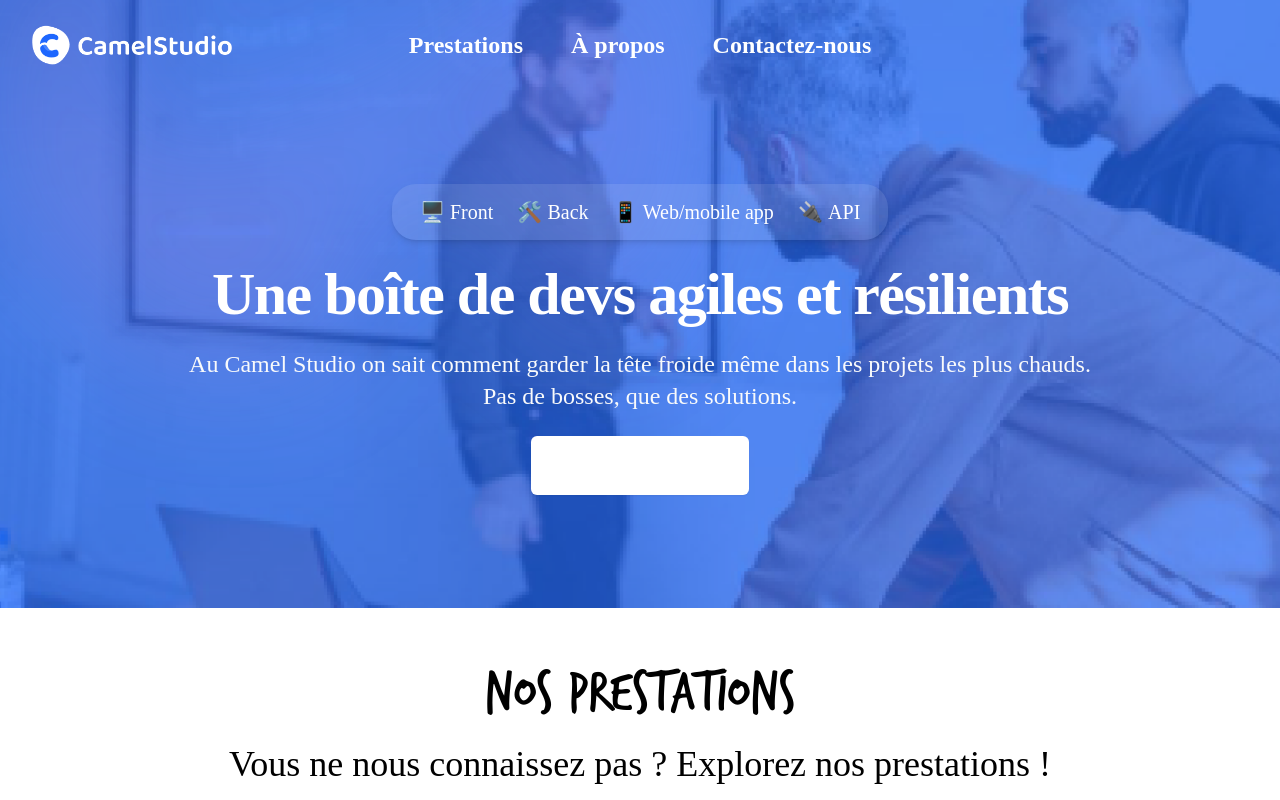
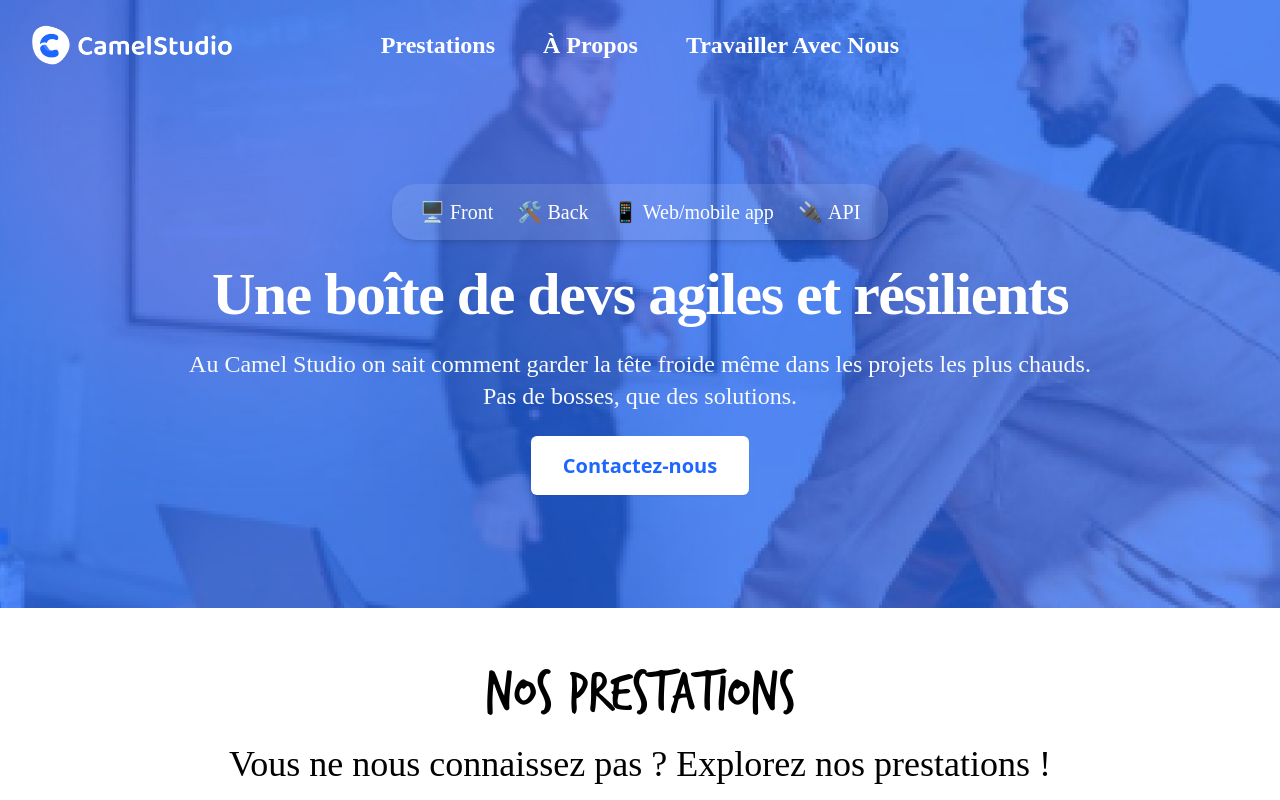
Before and after one commit to AzizOuertani/camelstudio-landing-page, a Next.js app: page / in a window 1280 px wide. Shown: the top 800 px of the page. Built offline with nearby package versions, Linux system fonts and the light colour scheme.

Commit message:
updat icon color in responsive + update navbar content

```diff
--- a/src/components/hero/index.tsx
+++ b/src/components/hero/index.tsx
@@ -32,7 +32,7 @@ export default function Hero() {
               onClick={() => setMobileMenuOpen(true)}
             >
               <span className="sr-only">Open main menu</span>
-              <HiBars3 className="h-6 w-6" aria-hidden="true" />
+              <HiBars3 className="h-6 w-6 text-white" aria-hidden="true" />
             </button>
           </div>
           <div className="hidden lg:flex lg:gap-x-12 font-raleway">
@@ -46,14 +46,14 @@ export default function Hero() {
               href={"#aboutUs"}
               className="text-2xl font-semibold leading-6 text-white"
             >
-              À propos
+              À Propos
             </a>
 
             <a
-              href={"#contactUs"}
+              href={"#workWithUs"}
               className="text-2xl font-semibold leading-6 text-white"
             >
-              Contactez-nous
+              Travailler Avec Nous
             </a>
           </div>
           <div className="hidden lg:flex lg:flex-1 lg:justify-end"></div>
@@ -82,7 +82,7 @@ export default function Hero() {
                 onClick={() => setMobileMenuOpen(false)}
               >
                 <span className="sr-only">Close menu</span>
-                <HiXMark className="h-6 w-6" aria-hidden="true" />
+                <HiXMark className="h-6 w-6 " aria-hidden="true" />
               </button>
             </div>
             <div className="mt-6 flow-root">
@@ -101,10 +101,10 @@ export default function Hero() {
                     À propos
                   </a>
                   <a
-                    href={"#contactUs"}
+                    href={"#workWithUs"}
                     className="-mx-3 block rounded-lg px-3 py-2 text-base font-semibold leading-7 text-gray-900 hover:bg-gray-50"
                   >
-                    Contactez-nous
+                    Travailler Avec Nous
                   </a>
                 </div>
               </div>
@@ -157,8 +157,8 @@ export default function Hero() {
             projets les plus chauds. <br /> Pas de bosses, que des solutions.
           </p>
           <Link
-            href="#contactUs"
-            className="rounded-md hover:bg-primary-400 hover:text-white px-8 py-4 text-xl font-semibold text-white shadow-sm bg-white text-primary-400 focus-visible:outline focus-visible:outline-2 focus-visible:outline-offset-2 focus-visible:outline-indigo-600"
+            href="mailto:contact@camelstudiotunisie.com"
+            className="rounded-md hover:bg-primary-400 hover:text-white px-8 py-4 text-xl font-semibold hover:text-white shadow-sm bg-white text-primary-400 focus-visible:outline focus-visible:outline-2 focus-visible:outline-offset-2 focus-visible:outline-indigo-600"
           >
             Contactez-nous
           </Link>
```
